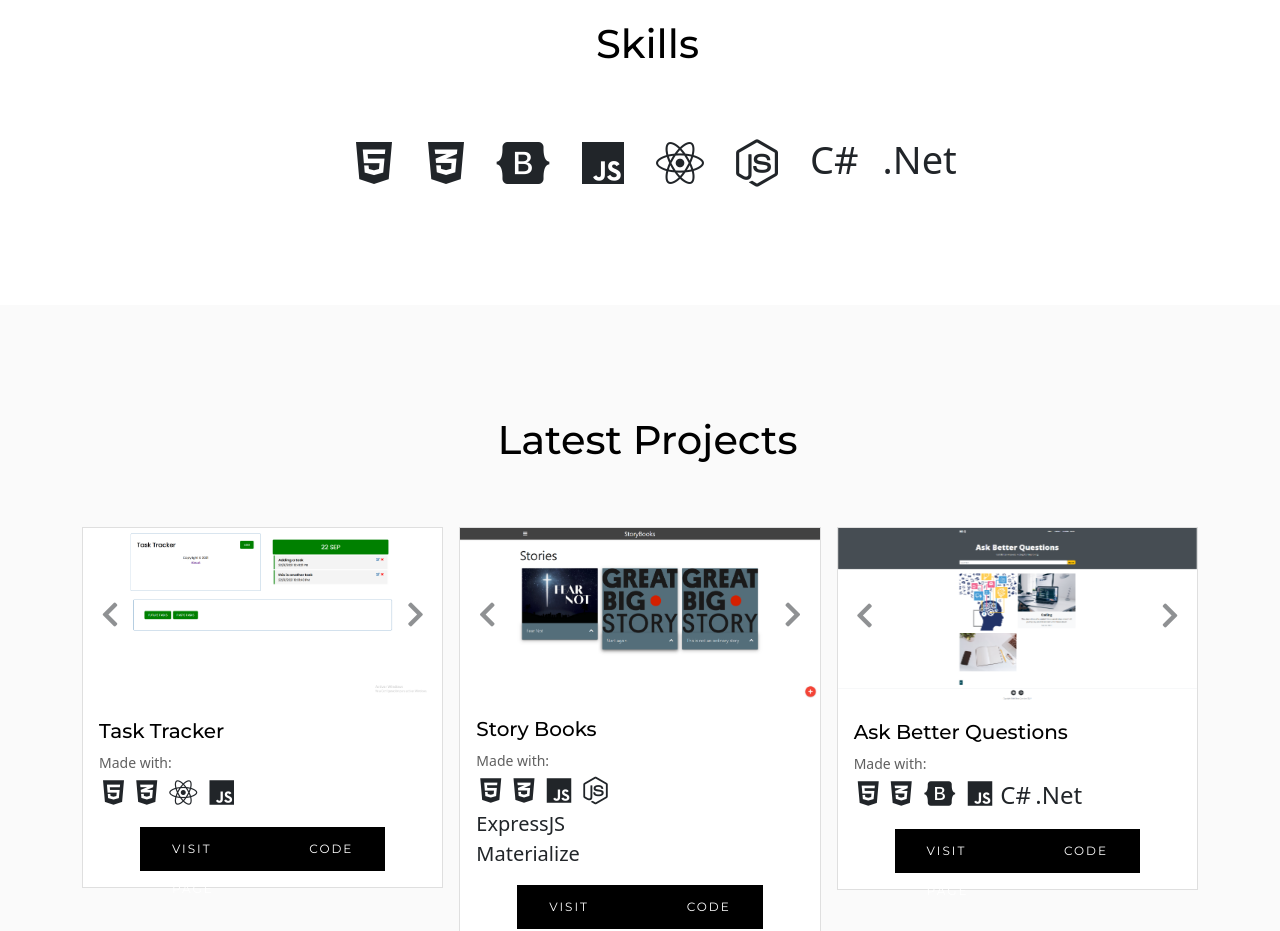
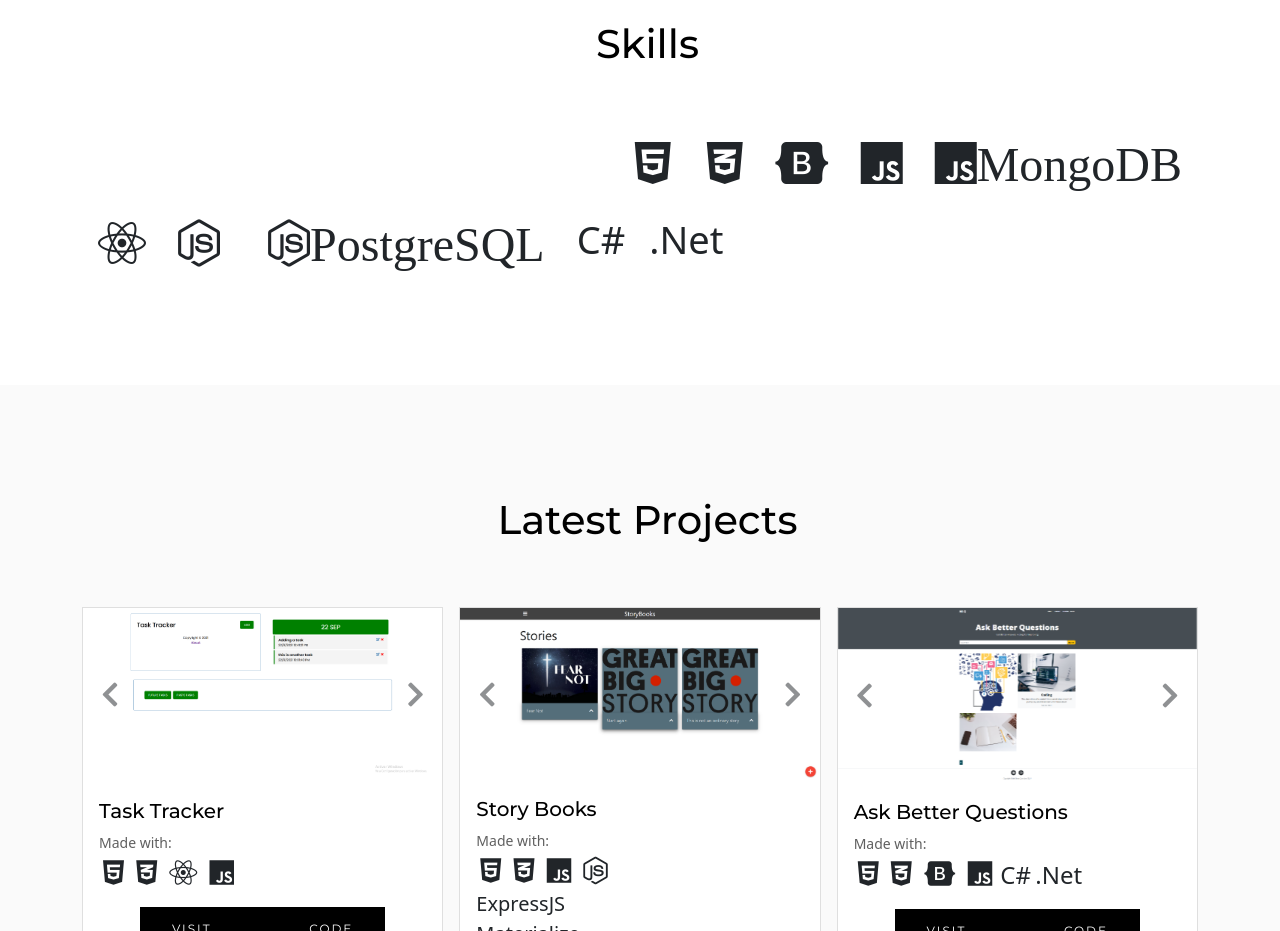
Before and after one commit to ShadowSeick/Portfolio, a plain HTML site: page index.html in a window 1280 px wide. Shown: the part 1360-2291 px from the top of the page. Drawn offline with nearby package versions, Linux system fonts and the light colour scheme.

Commit message:
Adding skills

```diff
--- a/index.html
+++ b/index.html
@@ -132,10 +132,12 @@
                                 <i class="btn-lg fab fa-css3-alt size-icons"></i>
                                 <i class="btn-lg fab fa-bootstrap size-icons"></i>
                                 <i class="btn-lg fab fa-js size-icons"></i>
+                                <i class="btn-lg fab fa-js size-icons">MongoDB</i>
                             </div>
                             <div class="col d-flex justify-content-center justify-content-md-start">
                                 <i class="btn-lg fab fa-react size-icons"></i>
                                 <i class="btn-lg fab fa-node-js size-icons me-3"></i>
+                                <i class="btn-lg fab fa-node-js size-icons me-3">PostgreSQL</i>
                                 <span class="text-capitalize me-4" style="font-size: 38px;">c#</span>
                                 <span class="text-capitalize" style="font-size: 38px;">.net</span>
                             </div>
```
